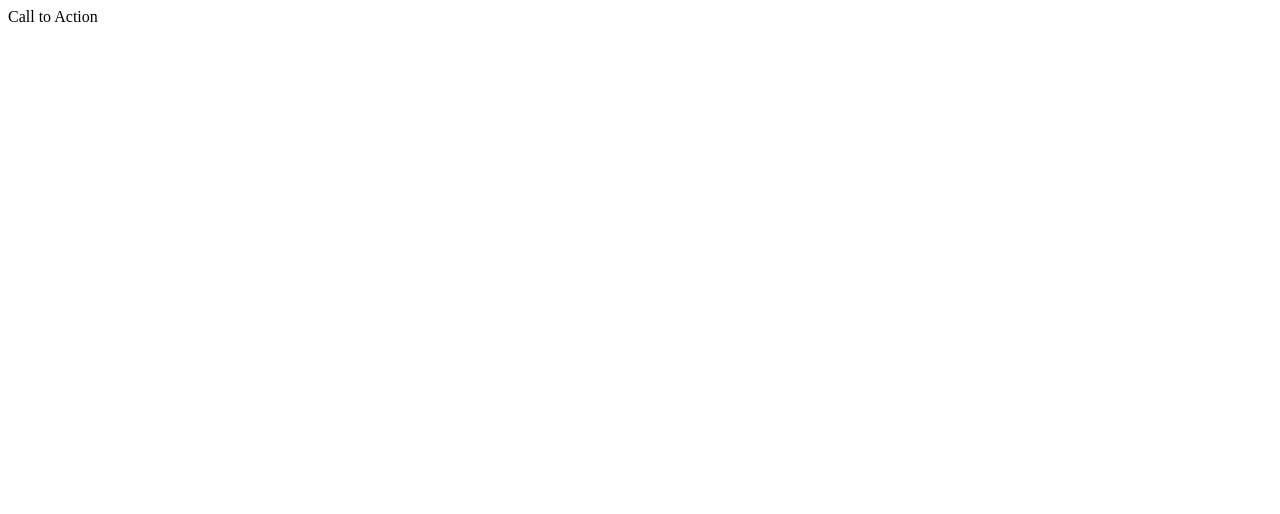
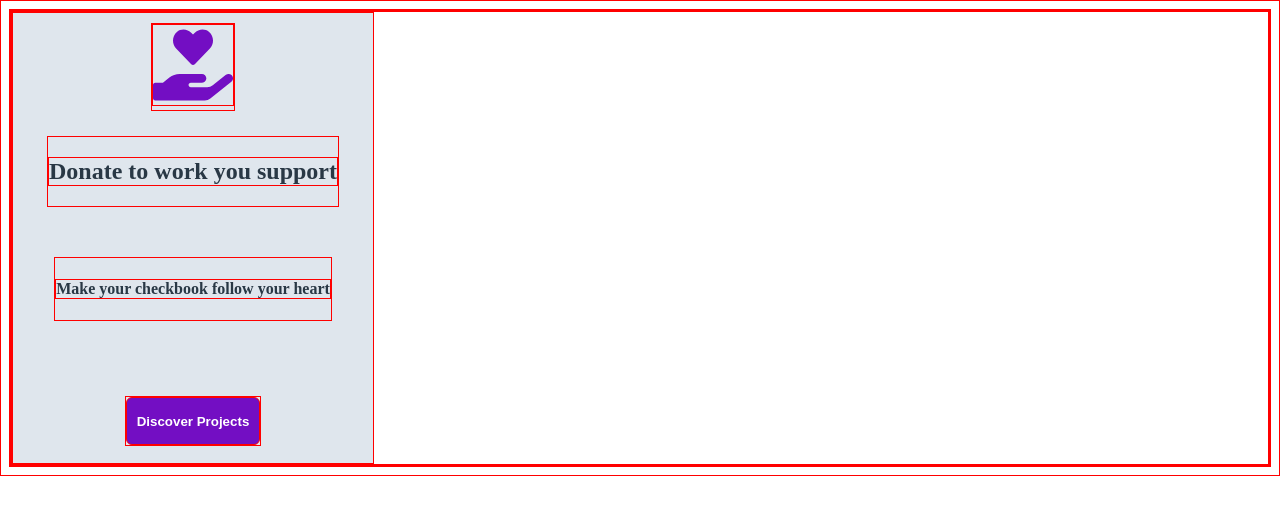
Before and after one commit to Reinoptland/donatello-frontend, a React (Create React App) app: page / in a window 1280 px wide. Shown: the top 514 px of the page. Built offline with nearby package versions, Linux system fonts and the light colour scheme.

Commit message:
style wip

```diff
--- /dev/null
+++ b/src/components/BtnCtA.js
@@ -0,0 +1,12 @@
+import React from "react";
+import "./BtnCta.css";
+
+const Button = () => {
+  return (
+    <button className="btn btn--cta btn--discover" type="button">
+      Discover Projects
+    </button>
+  );
+};
+
+export default Button;
--- /dev/null
+++ b/src/components/BtnCta.css
@@ -0,0 +1,13 @@
+.btn {
+  height: 48px;
+  font-weight: bold;
+  outline: none;
+  border-radius: 6px;
+  justify-content: center;
+  padding: 0 10px;
+}
+
+.btn--discover {
+  background-color: #730ec3;
+  color: white;
+}
--- a/src/components/CallToAction.css
+++ b/src/components/CallToAction.css
@@ -0,0 +1,27 @@
+* {
+  border: 1px solid red;
+}
+
+.main-cta-wrapper {
+  background-color: #dfe6ed;
+  color: #293845;
+  display: flex;
+  /* justify-content: center; */
+  align-items: center;
+  flex-direction: column;
+  width: 360px;
+  height: 440px;
+  padding-top: 10px;
+}
+
+.icon {
+  margin-top: 10px;
+}
+
+.text {
+  margin: 25px 0;
+}
+
+.button {
+  margin-top: 50px;
+}
--- a/src/components/CallToAction.js
+++ b/src/components/CallToAction.js
@@ -1,8 +1,26 @@
 import React from "react";
 import "./CallToAction.css";
+import { FaHandHoldingHeart } from "react-icons/fa";
+import Button from "./BtnCtA";
 
 const CallToAction = () => {
-  return <div>Call to Action</div>;
+  const iconStyle = { color: "#730ec3", fontSize: "5em" };
+  return (
+    <div className="main-cta-wrapper">
+      <span classname="icon icon--donate">
+        <FaHandHoldingHeart style={iconStyle} />
+      </span>
+      <section className="text text--big">
+        <h1>Donate to work you support</h1>
+      </section>
+      <section className="text text--small">
+        <h4>Make your checkbook follow your heart</h4>
+      </section>
+      <span className="button">
+        <Button />
+      </span>
+    </div>
+  );
 };
 
 export default CallToAction;
```
